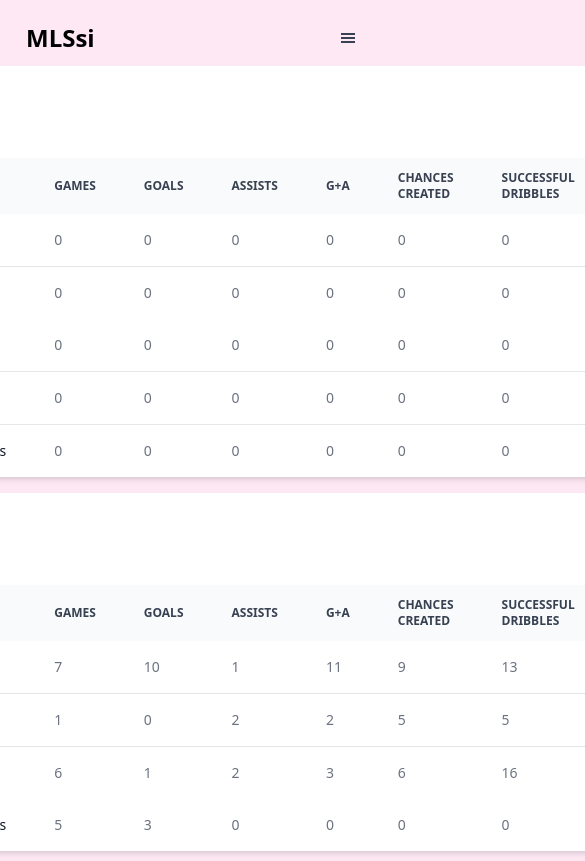
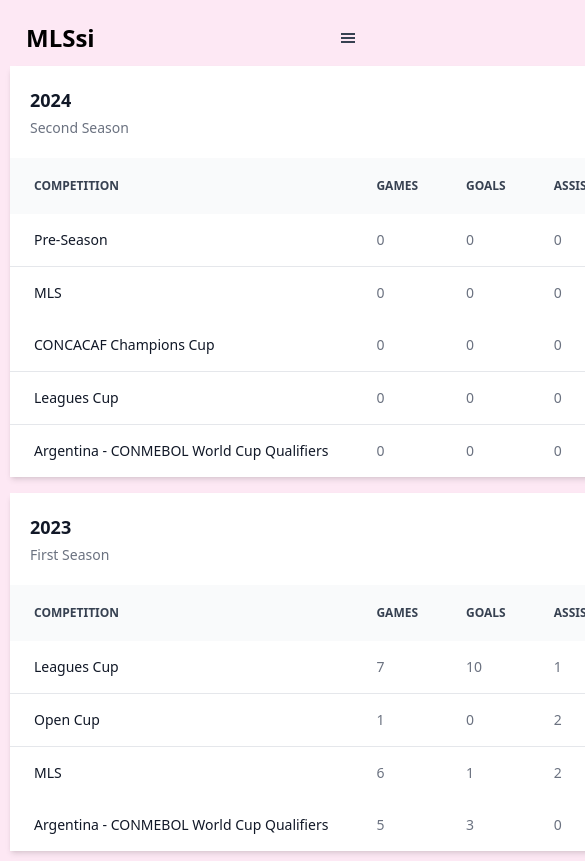
Before and after one commit to juniorq33/mlssi, a React (Create React App) app: page /Stats in a window 390 px wide. Shown: the top 861 px of the page, 585 px wide, since content can reach past the window. Built offline with nearby package versions, Linux system fonts and the light colour scheme; the HTML template or start-up script is replaced by a standard one.

Commit message:
responsive design for Stats page

```diff
--- a/src/components/FirstSeason.jsx
+++ b/src/components/FirstSeason.jsx
@@ -2,7 +2,7 @@
 
 export default function FirstSeason () {
   return (
-    <div class="relative overflow-x-auto shadow-md sm:rounded-lg">
+    <div class="overflow-auto shadow-md sm:rounded-lg">
         <table class="w-full text-sm text-left rtl:text-right text-gray-500 dark:text-gray-400">
             <caption class="p-5 text-lg font-semibold text-left rtl:text-right text-gray-900 bg-white dark:text-white dark:bg-gray-800">
                 2023
--- a/src/components/SecondSeason.jsx
+++ b/src/components/SecondSeason.jsx
@@ -2,7 +2,7 @@
 
 export default function SecondSeason () {
   return (
-    <div class="relative overflow-x-auto shadow-md sm:rounded-lg">
+    <div class="overflow-auto shadow-md sm:rounded-lg">
         <table class="w-full text-sm text-left rtl:text-right text-gray-500 dark:text-gray-400">
             <caption class="p-5 text-lg font-semibold text-left rtl:text-right text-gray-900 bg-white dark:text-white dark:bg-gray-800">
                 2024
--- a/src/components/Stats.jsx
+++ b/src/components/Stats.jsx
@@ -4,7 +4,7 @@
 
 export default function Stats () {
   return (
-    <div class="flex flex-col space-y-4 justify-center items-center">
+    <div class="flex flex-col flex-wrap gap-4">
         <div>
             <SecondSeason></SecondSeason>
         </div>
```
